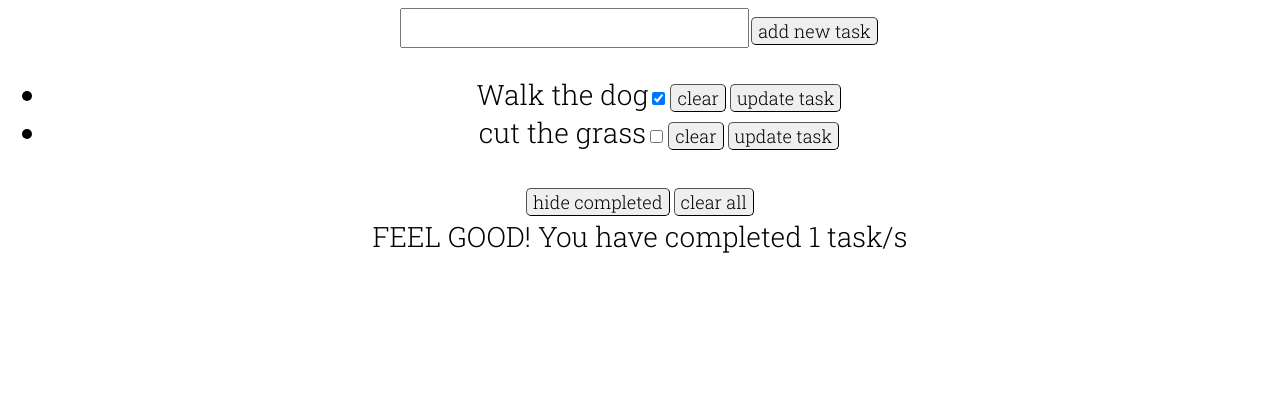
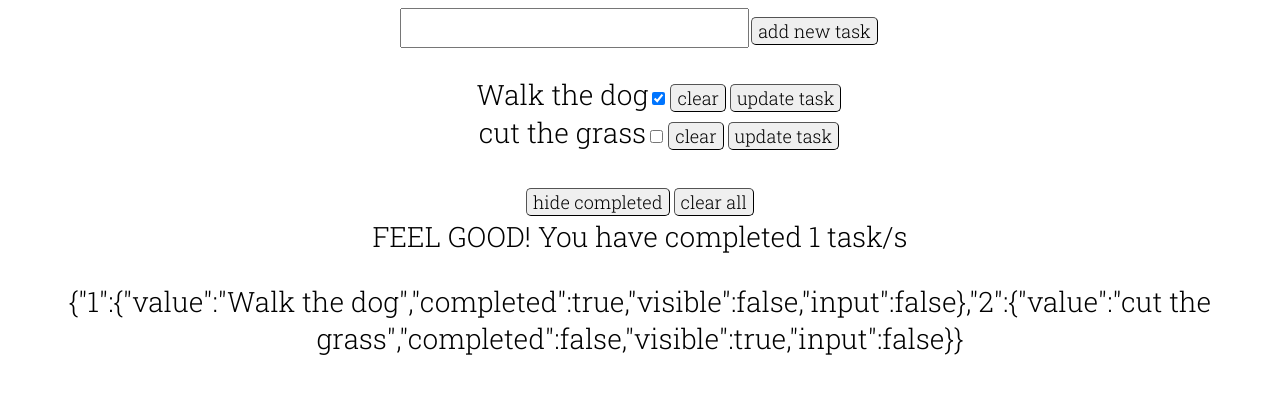
Before and after one commit to GrahamTCreighton/Todo, a plain HTML site: page index.html in a window 1280 px wide. Both pictures are taken after a click on the button "hide completed". Drawn offline with Linux system fonts and the light colour scheme.

Commit message:
Version 1.0 pending hide all

```diff
--- a/app.js
+++ b/app.js
@@ -91,7 +91,8 @@ class App {
     let hideAllCompleted = document.createElement("button");
     hideAllCompleted.innerHTML = "hide completed";
     hideAllCompleted.onclick = () => {
-      this.execute(api.hideAllCompleted);
+      api.hideAllCompleted();
+      this.render();
     };
     document.body.appendChild(hideAllCompleted);
   }
@@ -122,9 +123,9 @@ class App {
     this.renderListComponent();
     this.renderListOptionsComponent();
     this.renderCounterComponent();
-    //this.currentstate = document.createElement("p");
-    //this.currentstate.innerHTML = JSON.stringify(api.retrieve());
-    //document.body.appendChild(this.currentstate);
+    this.currentstate = document.createElement("p");
+    this.currentstate.innerHTML = JSON.stringify(api.retrieve());
+    document.body.appendChild(this.currentstate);
   }
 
   execute(callback, id) {
--- a/style.css
+++ b/style.css
@@ -4,7 +4,7 @@ body {
   text-align: center;
 }
 ul {
-  display: hide;
+  list-style-type: none;
 }
 input {
   font-family: "Roboto Slab", serif;
```
